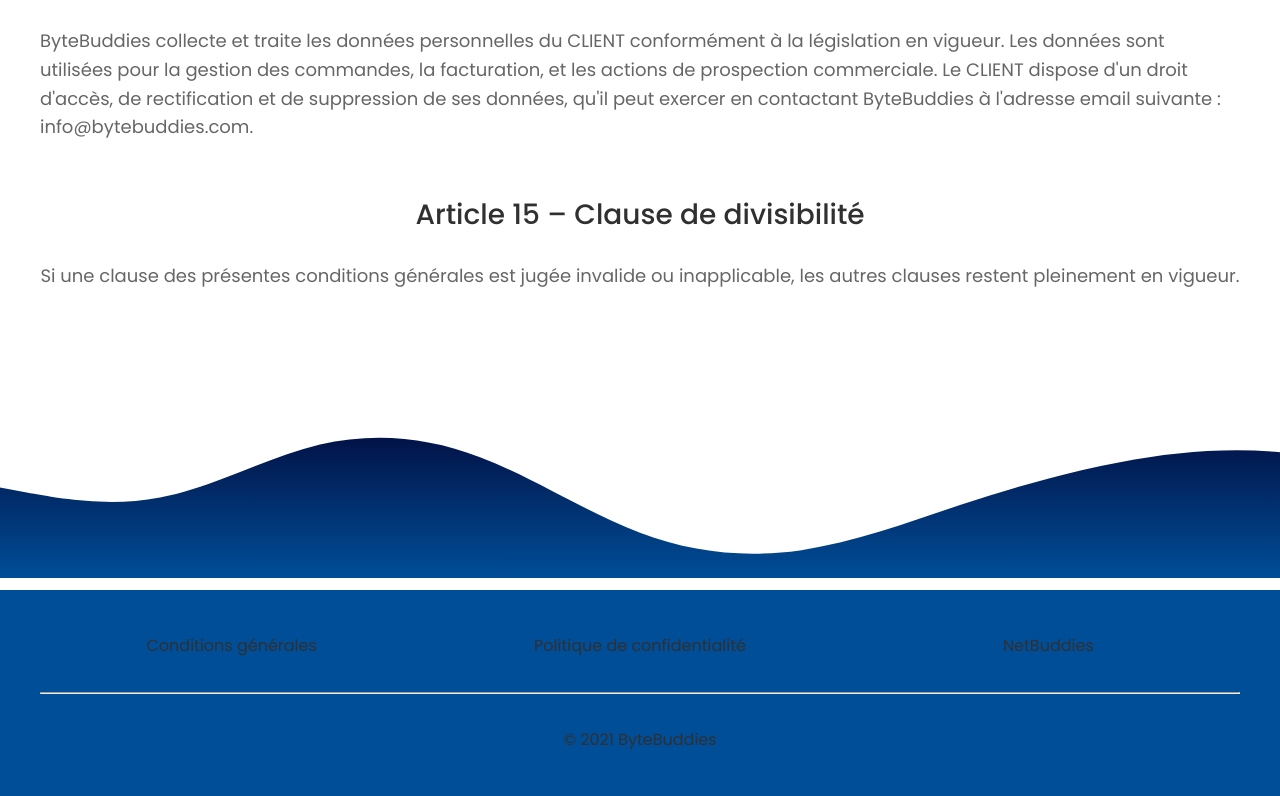
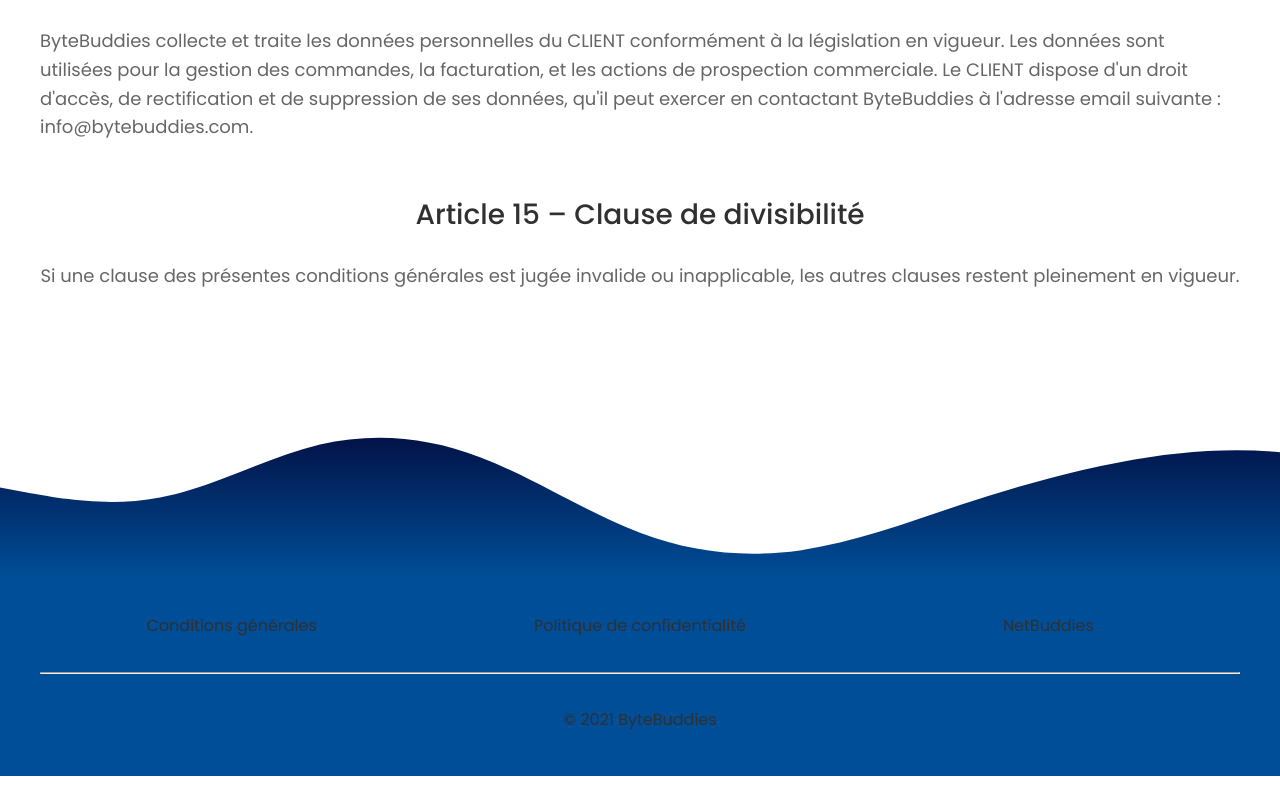
Before and after one commit to buenoC6/public-website-perso, a Next.js app: page /conditions-generales-de-vente in a window 1280 px wide. Shown: the part 3586-4382 px from the top of the page. Built offline with nearby package versions, Linux system fonts and the light colour scheme.

Commit message:
Update Footer.tsx

```diff
--- a/src/components/Footer.tsx
+++ b/src/components/Footer.tsx
@@ -39,7 +39,7 @@
 const SvgWaves = () => (
   <svg
     id="wave"
-    style={{ transform: 'rotate(0deg)', transition: '0.3' }}
+    style={{ transform: 'rotate(0deg)', transition: '0.3', marginBottom: -20 }}
     viewBox="0 0 1440 170"
     version="1.1"
     xmlns="http://www.w3.org/2000/svg"
```
